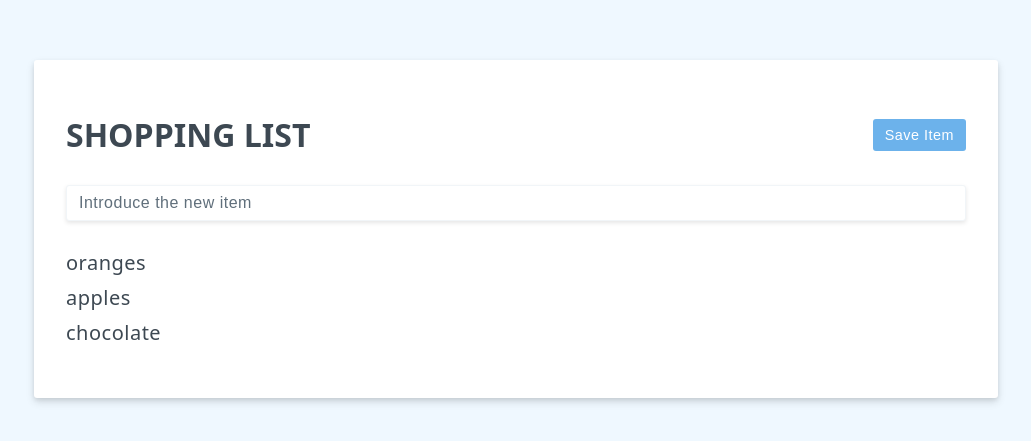
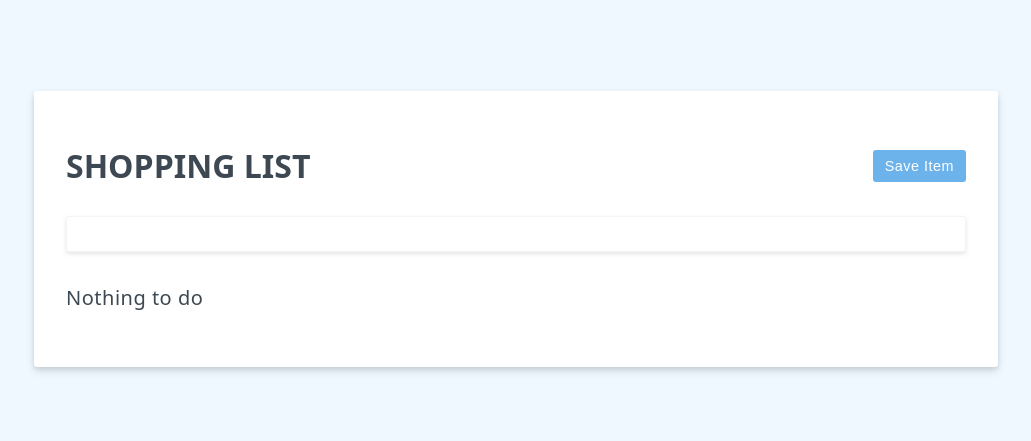
Before and after one commit to ULL-ESIT-DMSI-1920/vue-fundamentals-casiano-rodriguez-leon-alumnoudv5, a plain HTML site: page index.html in a window 1280 px wide. Shown: the part 171-612 px from the top of the page, without its empty margins (124-1155 px from the left). Drawn offline with nearby package versions, Linux system fonts and the light colour scheme.

Commit message:
initial steps completed

```diff
--- a/index.html
+++ b/index.html
@@ -12,9 +12,10 @@
     <div id="shopping-list">
         <div class="header">
             <h1>{{ title.toLocaleUpperCase() }}</h1>
-            <button v-on:click="items.push(newItem); newItem=''" class="btn btn-primary">Save Item</button>
+            <button @click="saveItem" class="btn btn-primary">Save Item</button>
         </div>
-        <input v-model="newItem" type="text" name="newItem" id="newItem">
+        <input v-model="newItem" type="text" name="newItem" id="newItem" @keyup.enter="saveItem">
+        <p v-if="isEmpty">Nothing to do</p>
         <ul>
             <li v-for="item in items">{{ item }}</li>
         </ul>
@@ -24,12 +25,20 @@
             el: "#shopping-list",
             data: {
                 title: "Shopping List",
-                newItem: 'Introduce the new item',
+                newItem: '',
                 items: [
-                    "oranges",
-                    "apples",
-                    "chocolate"
                 ]
+            },
+            methods: {
+                saveItem() {
+                    this.items.push(this.newItem);
+                    this.newItem = ''
+                }
+            },
+            computed: {
+                isEmpty() {
+                    return this.items.length == 0
+                }
             }
         })
     </script>
```
Also changed, not shown: 1 other file.
